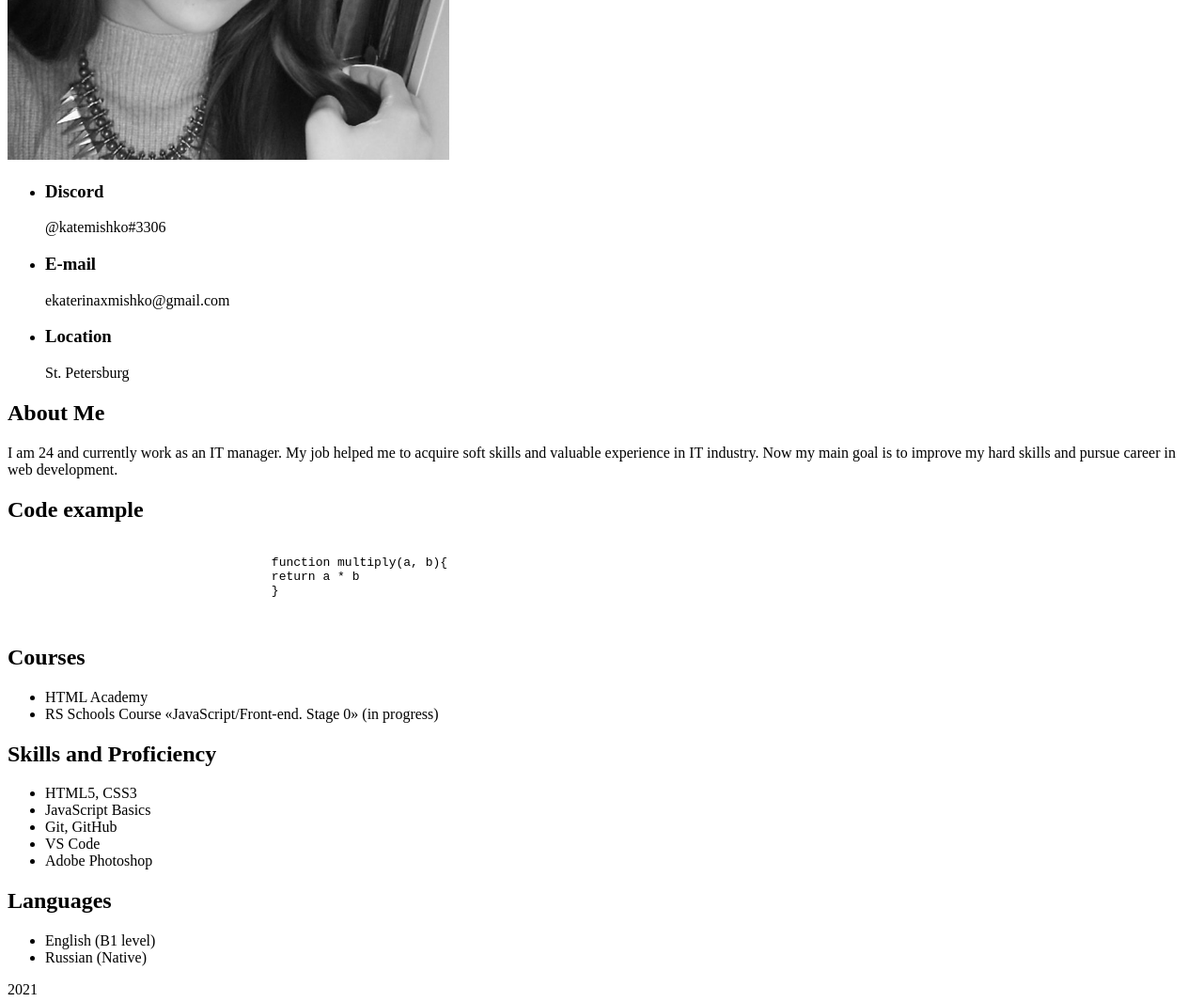
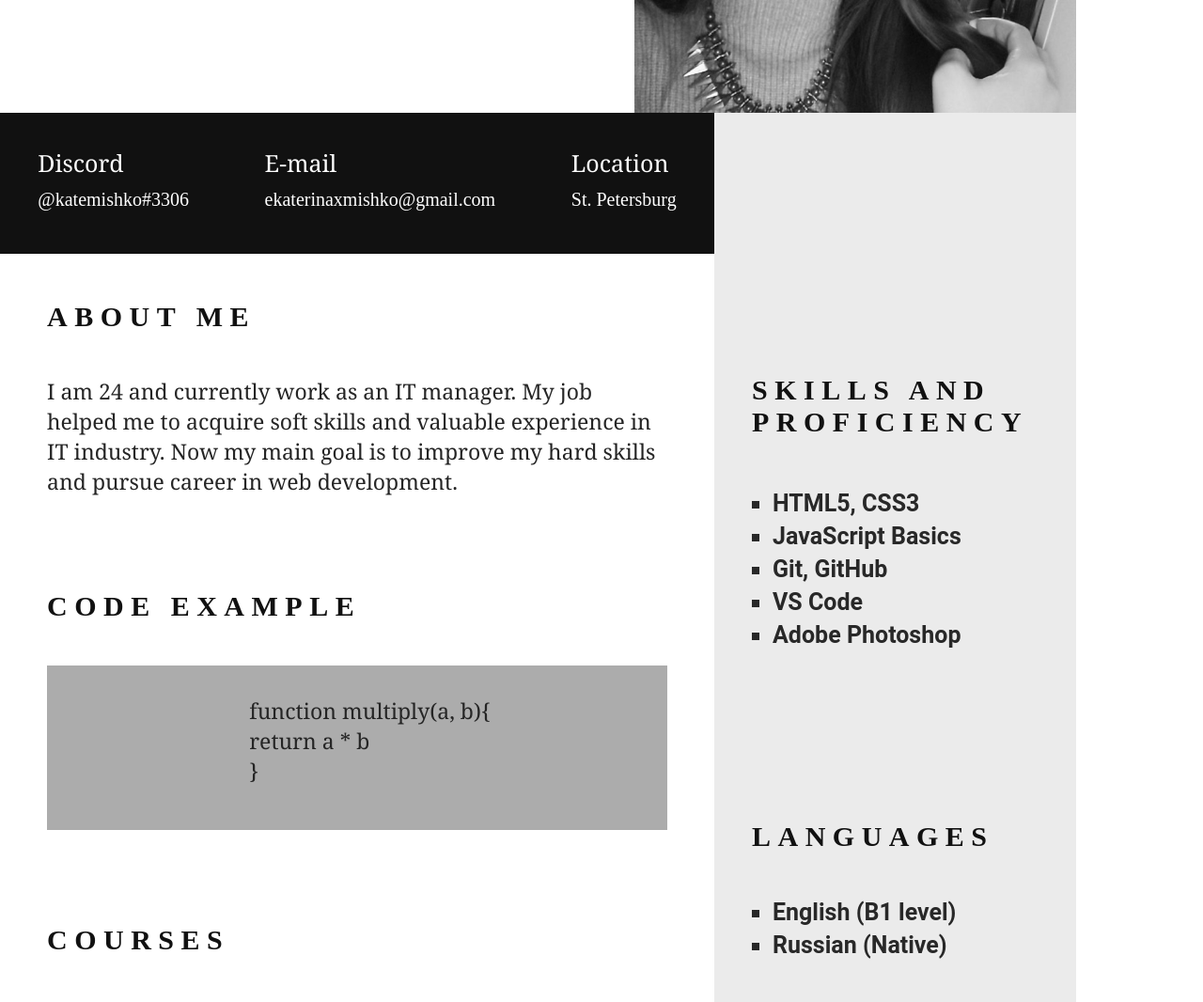
Before and after one commit to katemishko/rsschool-cv, a plain HTML site: page index.html in a window 1280 px wide. Shown: the part 400-1466 px from the top of the page at 94% size. Drawn offline with Linux system fonts and the light colour scheme.

Commit message:
feat: add style.css cv#3

```diff
--- a/style.css
+++ b/style.css
@@ -1,3 +1,185 @@
-p {
-  color: rink;
+* {
+    margin: 0;
+    padding: 0;
+    box-sizing: border-box;
 }
+
+.wrapper {
+    max-width: 1366px;
+    margin: 30px auto 0;
+}
+
+.page-header {
+    display: flex;
+    align-items: center;
+}
+
+.cv-name {
+    width: 545px;
+    height: 191px;
+    color: #111111;
+    font-size: 100px;
+    line-height: 100px;
+    text-align: left;
+    text-transform: uppercase;
+    font-family: "Montserrat - Bold";
+    font-weight: 700;
+    margin-right: 130px;
+}
+
+.contacts-info {
+    width: 760px;
+    height: 150px;
+    background-color: #111111;
+    color: white;
+}
+
+.contact-list {
+    display: flex;
+    justify-content: space-around;
+    align-items: center;
+    width: 760px;
+    height: 150px;
+    list-style: none;
+}
+
+.contact-item > h3 {
+    color: #ffffff;
+    font-family: Poppins, Georgia, 'Times New Roman', Times, serif;
+    font-size: 25px;
+    font-weight: 400;
+}
+
+.contact-item > p {
+    color: #ffffff;
+    font-family: Poppins;
+    font-size: 20px;
+    font-weight: 300;
+    line-height: 45px;
+}
+
+main {
+    display: flex;
+}
+
+.block-2 {
+    display: flex;
+    flex-direction: column;
+    justify-content: space-around;
+}
+
+.block-2 > section {
+    margin: 50px;
+}
+
+.block-2 > section > h2, aside > h2 {
+    width: 380px;
+    height: 80px;
+    color: #111111;
+    font-family: Poppins;
+    font-size: 30px;
+    font-weight: 900;
+    font-style: normal;
+    letter-spacing: normal;
+    line-height: 58.33px;
+    text-align: left;
+    text-transform: uppercase;
+    font-style: normal;
+    letter-spacing: 7.5px;
+    line-height: normal;
+
+}
+
+.block-2 > section > p,  .block-2 > section > ul{
+    width: 660px;
+    color: #252525;
+    font-family: Poppins, Georgia, 'Times New Roman', Times, serif;
+    font-size: 23px;
+    font-weight: 300;
+    font-style: normal;
+    letter-spacing: normal;
+    line-height: 66.67px;
+    text-align: left;
+    font-style: normal;
+    letter-spacing: normal;
+    line-height: normal;
+}
+
+.courses-list {
+    list-style: none;
+}
+
+.course-item {
+    margin: 20px;
+}
+
+.code-text {
+    background-color: #acacac;
+}
+
+code {
+    width: 300px;
+    color: #252525;
+    font-family: Poppins, Georgia, 'Times New Roman', Times, serif;
+    font-size: 23px;
+}
+
+.left-column {
+    width: 760px;
+}
+
+.right-column {
+    width: 385px;
+    background-color: #ebebeb;
+    display: flex;
+    flex-direction: column;
+    justify-content: space-evenly;
+}
+
+
+
+aside {
+    margin: 40px;
+}
+
+aside > ul {
+    list-style-type: square;
+    width: 250px;
+    height: 38px;
+    color: #282828;
+    font-family: Roboto;
+    font-size: 25px;
+    font-weight: 600;
+    text-align: left;
+    font-style: normal;
+    line-height: 35px;
+    margin-left: 22px;
+}
+
+.skills-list {
+    margin-top: 40px;
+}
+
+.page-footer {
+    width: 1145px;
+    height: 80px;
+    display: flex;
+    align-items: center;
+    padding: 20px;
+    font-size: 20px;
+    font-weight: 600;
+    background-color: grey;
+}
+
+.footer-link-list {
+    display: flex;
+    list-style: none;
+}
+
+.footer-link-item {
+    margin-left: 480px;
+}
+
+.github {
+    margin-top: 15px;
+}
```
